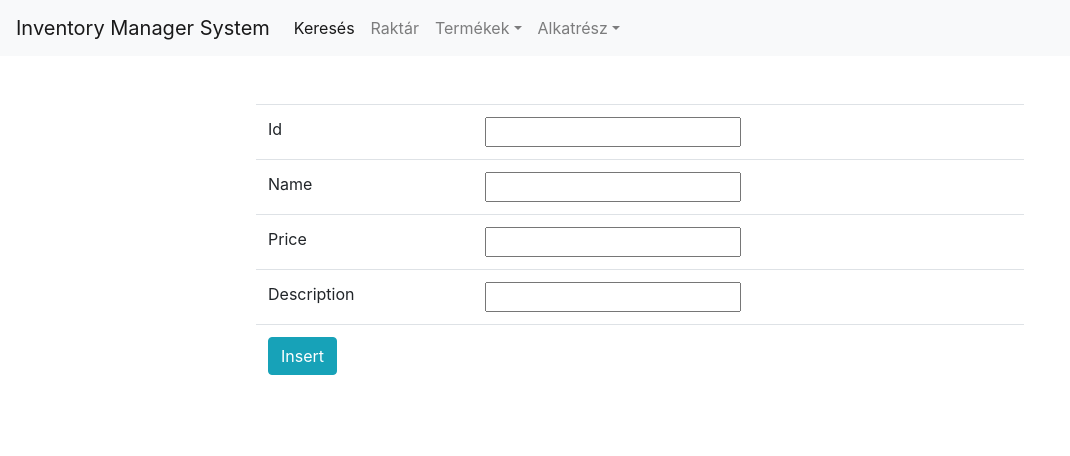
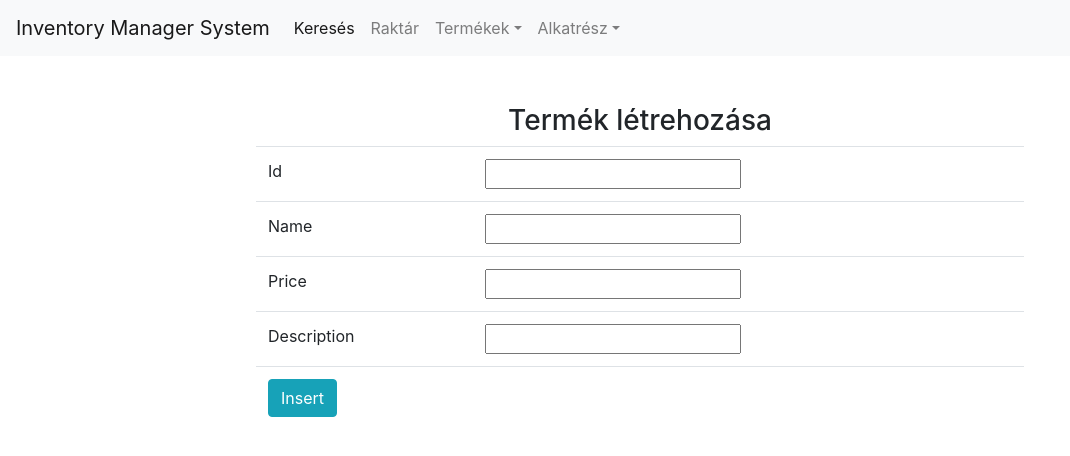
Before and after one commit to alexrace/AFP2, a React (Create React App) app in the folder frontend/: page /products/add in a window 1280 px wide. Shown: the top 456 px of the page, without its empty margins (0-1070 px from the left). Built offline with nearby package versions, Linux system fonts and the light colour scheme; what flux would draw is missing.

Commit message:
added heading and tbody

```diff
--- a/frontend/src/components/ProductInsert.js
+++ b/frontend/src/components/ProductInsert.js
@@ -15,8 +15,10 @@ class ProductInsert extends React.Component{
     render(){
         return(
             <div className="insertForm mx-auto mt-5">
+                <h3 className="text-center">Termék létrehozása</h3>
                 <div className="table-responsive">
                     <table class="table borderless">
+                        <tbody>
                             <tr>
                                 <td>Id</td>
                                 <td><input
@@ -71,6 +73,7 @@ class ProductInsert extends React.Component{
                                     </button>
                                 </td>
                             </tr>
+                        </tbody>
                     </table>
                 </div>
             </div>
```
Lines whose indentation alone changed are shown as unchanged.
